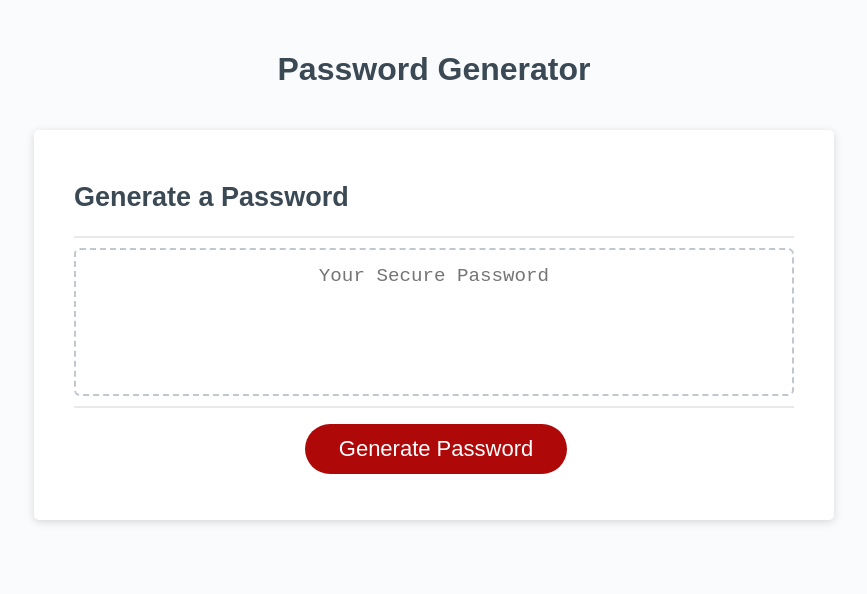
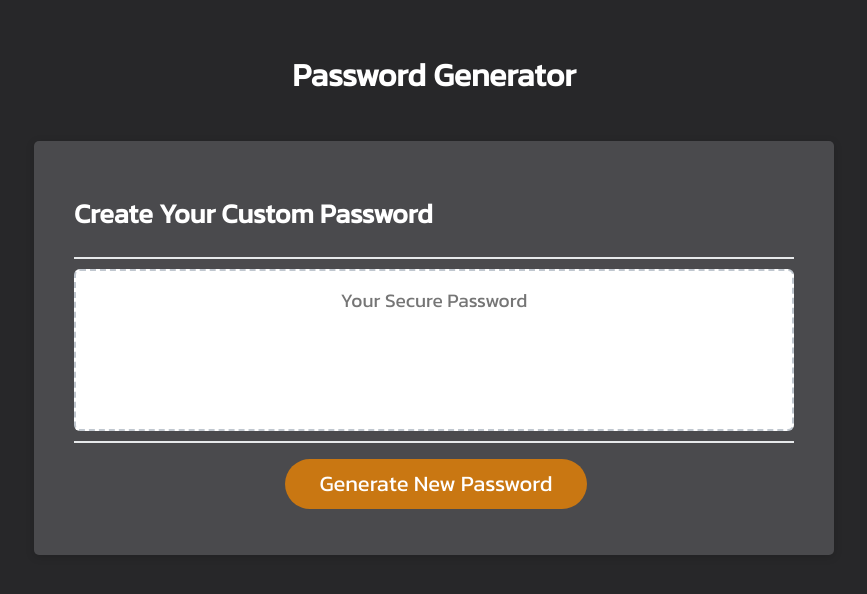
Before and after one commit to sherb93/Password-Generator, a plain HTML site: page index.html in a window 1280 px wide. Shown: the whole page, without its empty margins (206-1073 px from the left). Drawn offline with Linux system fonts and the light colour scheme.

Commit message:
new styling

```diff
--- a/assets/css/style.css
+++ b/assets/css/style.css
@@ -1,7 +1,14 @@
+@import url('https://fonts.googleapis.com/css2?family=Kanit:wght@200;300;400&family=Roboto:wght@100;300;400;500&display=swap');
+
+:root {
+  --main-header-color: white;
+}
+
 *,
 *::before,
 *::after {
   box-sizing: border-box;
+  font-family: 'Kanit', sans-serif;
 }
 
 html,
@@ -13,8 +20,9 @@ body,
 }
 
 body {
-  font-family: sans-serif;
-  background-color: #f9fbfd;
+  font-family: 'Kanit', sans-serif;
+  /* background-color: #f9fbfd; */
+  background-color: #272729
 }
 
 .wrapper {
@@ -27,15 +35,16 @@ header {
   text-align: center;
   padding: 20px;
   padding-top: 0px;
-  color: hsl(206, 17%, 28%);
+  color: var(--main-header-color);
 }
 
 .card {
-  background-color: hsl(0, 0%, 100%);
+  /* background-color: hsl(0, 0%, 100%); */
+  background-color: #4a4a4d;
   border-radius: 5px;
   border-width: 1px;
   box-shadow: rgba(0, 0, 0, 0.15) 0px 2px 8px 0px;
-  color: hsl(206, 17%, 28%);
+  color: var(--main-header-color);
   font-size: 18px;
   margin: 0 auto;
   max-width: 800px;
@@ -74,11 +83,11 @@ header {
 
 .btn {
   border: none;
-  background-color: hsl(360, 91%, 36%);
+  background-color: #c97712;
   border-radius: 25px;
   box-shadow: rgba(0, 0, 0, 0.1) 0px 1px 6px 0px rgba(0, 0, 0, 0.2) 0px 1px 1px
     0px;
-  color: hsl(0, 0%, 100%);
+  color: white;
   display: inline-block;
   font-size: 22px;
   line-height: 22px;
@@ -128,6 +137,10 @@ button[disabled] {
   #password {
     font-size: 1rem;
   }
+
+  .card-header:first-child {
+    text-align: center;
+  }
 }
 
 @media (max-width: 500px) {
--- a/assets/js/script.js
+++ b/assets/js/script.js
@@ -15,6 +15,11 @@ function generatePassword() {
   // One for the user's type selections, the other for the randomly selected characters.
   var chosenCharTypes = [];
   var customPassword = [];
+  var passwordLength = null;
+  var confirmLower = null;
+  var confirmUpper = null;
+  var confirmNum = null;
+  var confirmSpecial = null;
 
   var passwordLength = prompt("How many characters would you like your password to be? \nPlease choose a number between 8 and 128.");
   // Checks for appropriate and stores in passwordLength variable
@@ -70,7 +75,11 @@ function writePassword() {
   var password = generatePassword();
   var passwordText = document.querySelector("#password");
 
-  passwordText.value = password;
+  if (password == undefined) {
+    passwordText.value = "Your Secure Password";
+  } else {
+    passwordText.value = password
+  }
 };
 
 // Add event listener to generate button
--- a/index.html
+++ b/index.html
@@ -18,7 +18,7 @@
       <div class="card">
 
         <div class="card-header">
-          <h2>Generate a Password</h2>
+          <h2>Create Your Custom Password</h2>
         </div>
 
         <div class="card-body">
@@ -31,7 +31,7 @@
         </div>
 
         <div class="card-footer">
-          <button id="generate" class="btn">Generate Password</button>
+          <button id="generate" class="btn">Generate New Password</button>
         </div>
 
       </div>
```
